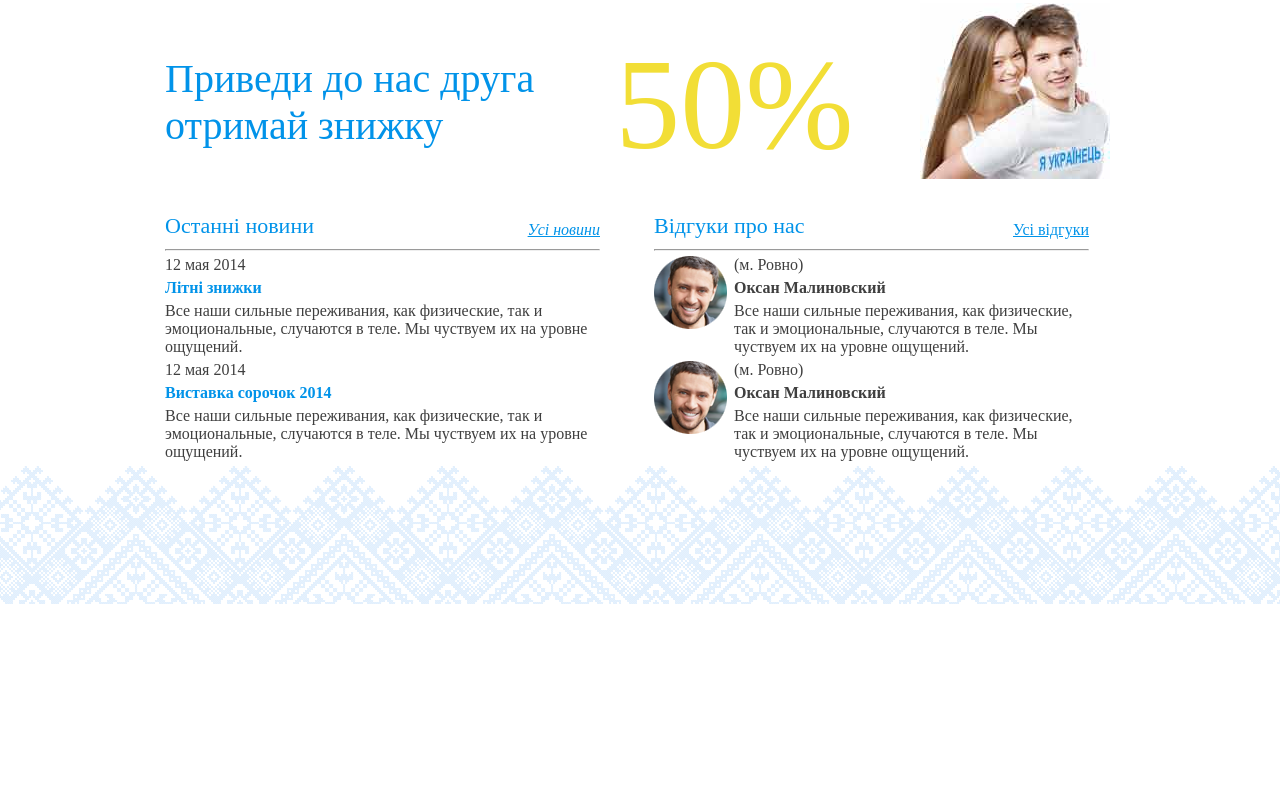
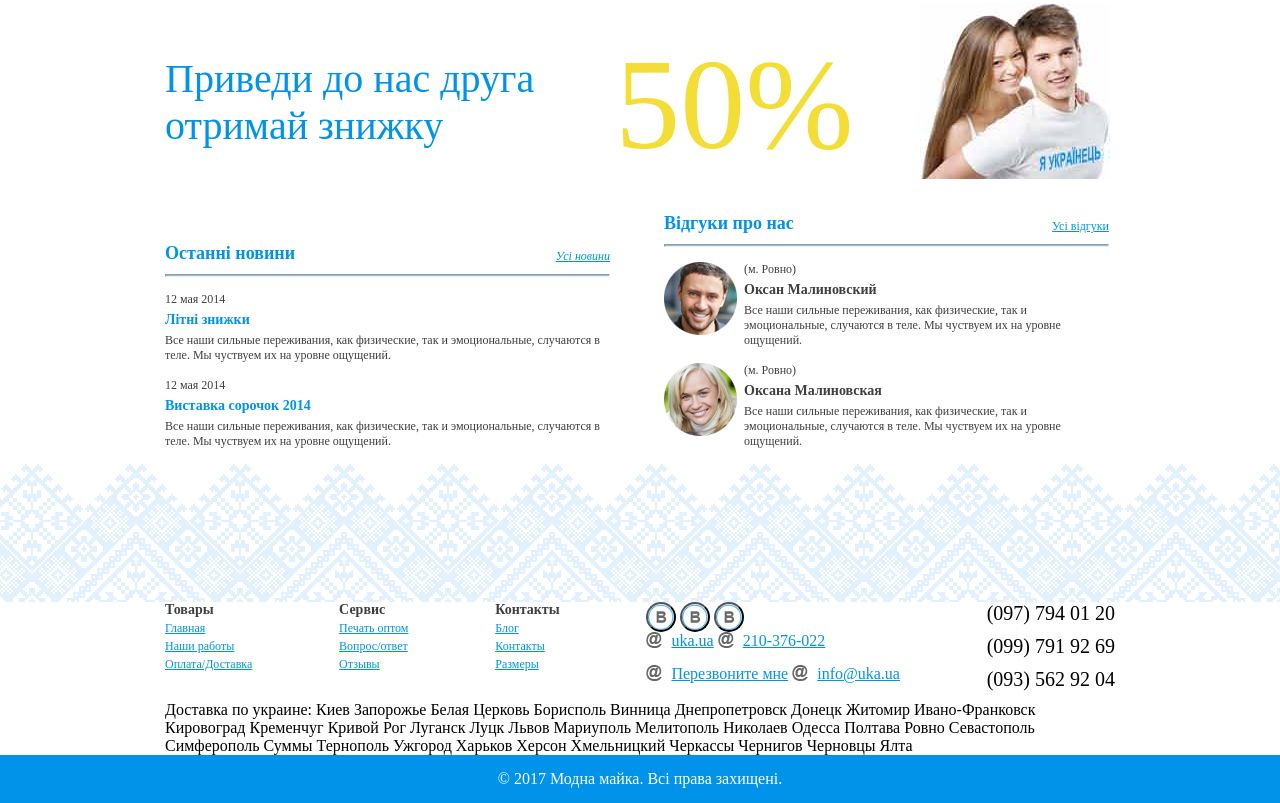
Before and after one commit to otkrivashkin/futbolki, a website: page app/index.html in a window 1280 px wide. Shown: the part 2311-3114 px from the top of the page. Before the commit the page ends 2915 px from the top, so only its background shows below. Drawn offline with Linux system fonts and the light colour scheme.

Commit message:
saving...

```diff
--- a/app/index.html
+++ b/app/index.html
@@ -237,7 +237,7 @@
 			</div>
 			<div class="content">
 				<p>(м. Ровно)</p>
-				<p>Оксан Малиновский</p>
+				<p>Оксана Малиновская</p>
 				<p>Все наши сильные переживания, как физические, так и эмоциональные,
 					случаются в теле. Мы чуствуем их на уровне ощущений.</p>
 			</div>
@@ -245,8 +245,65 @@
 	</section>
     <section class="tracery">
     </section>
-
-
+	<section class="footer">
+		<div class="links">
+			<p>Товары</p>
+			<ul>
+				<li><a href="#">Главная</a></li>
+				<li><a href="#">Наши работы</a></li>
+				<li><a href="#">Оплата/Доставка</a></li>
+			</ul>
+		</div>
+		<div class="links">
+			<p>Сервис</p>
+			<ul>
+				<li><a href="#">Печать оптом</a></li>
+				<li><a href="#">Вопрос/ответ</a></li>
+				<li><a href="#">Отзывы</a></li>
+			</ul>
+		</div>
+		<div class="links">
+			<p>Контакты</p>
+			<ul>
+				<li><a href="#">Блог</a></li>
+				<li><a href="#">Контакты</a></li>
+				<li><a href="#">Размеры</a></li>
+			</ul>
+		</div>
+		<div class="contacts">
+			<ul class="buttons">
+				<li>
+					<button>VK</button>
+				</li>
+				<li>
+					<button>OK</button>
+				</li>
+				<li>
+					<button>FB</button>
+				</li>
+			</ul>
+			<ul class="social-btn">
+				<li><a href="#">uka.ua</a></li>
+				<li><a href="#">210-376-022</a></li>
+			</ul>
+			<ul class="social-btn">
+				<li><a href="#">Перезвоните мне</a></li>
+				<li><a href="#">info@uka.ua</a></li>
+			</ul>
+		</div>
+		<div class="phone">
+			<p>(097) 794 01 20</p>
+			<p>(099) 791 92 69</p>
+			<p>(093) 562 92 04</p>
+		</div>
+	</section>
+	<section class="bottom-text container">
+		<p>Доставка по украине: Киев Запорожье Белая Церковь Борисполь Винница Днепропетровск Донецк Житомир Ивано-Франковск Кировоград Кременчуг Кривой Рог Луганск Луцк Львов
+		Мариуполь Мелитополь Николаев Одесса Полтава Ровно Севастополь Симферополь Суммы Тернополь Ужгород Харьков Херсон Хмельницкий Черкассы Чернигов Черновцы Ялта</p>
+	</section>
+	<section class="copyright">
+		<p>© 2017 Модна майка. Всі права захищені.</p>
+	</section>
 
 
 
--- a/app/sass/main.scss
+++ b/app/sass/main.scss
@@ -601,11 +601,8 @@ nav {
 	display: block;
 	margin-top: 30px;
 	.width {
-		width: calc(100% /2 - 40px);
+		width: calc(100% /2 - 30px);
 	}
-	.left {
-		display: inline-block;
-		margin-right: 50px;
 	.title {
 		position: relative;
 		display: inline-block;
@@ -613,7 +610,8 @@ nav {
 		p {
 			display: inline-block;
 			color: #0193e9;
-				font-size: 22px;
+			font-size: 18px;
+			font-weight: 700;
 		}
 		a {
 			position: absolute;
@@ -622,19 +620,32 @@ nav {
 			color: #0193e9;
 			bottom: 0;
 			right: 0;
+			font-size: 12px;
 		}
 	}
 	.content {
 		display: block;
+		margin: 15px 0;
 		p {
 			margin: 5px 0;
 			color: #3F3F3F;
+			font-size: 12px;
 			&:nth-child(2) {
 				color: #0193e9;
 				font-weight: 700;
+				font-size: 14px;
 			}
 		}
 	}
+	hr {
+		color: #0193e9;
+		height: 3px;
+	}
+	.left {
+		display: inline-block;
+		margin-right: 50px;
+
+
 	}
 	.right {
 		display: inline-block;
@@ -642,31 +653,18 @@ nav {
 			display: block;
 			width: 100%;
 			position: relative;
-			p {
-				display: inline-block;
-				color: #0193e9;
-				font-size: 22px;
-			}
-			a {
-				display: inline-block;
-				color: #0193e9;
-				position: absolute;
-				right: 0;
-				bottom: 0;
-			}
 		}
 		.content {
 			display: block;
 			padding-left: 80px;
 			background: url("../img/reviews/man-1.png") no-repeat 0 0;
-			p {
-				margin: 5px 0;
+			p:nth-child(2) {
 				color: #3F3F3F;
-				&:nth-child(2) {
-					color: #3F3F3F;
-					font-weight: 700;
+
 			}
 		}
+		.content:nth-child(4) {
+			background: url("../img/reviews/woman-1.png") no-repeat 0 0;
 		}
 	}
 }
@@ -678,3 +676,78 @@ nav {
 	height: 138px;
 	transform: rotate(180deg);
 }
+
+.footer {
+	@extend .container;
+	display: flex;
+	flex-wrap: nowrap;
+	justify-content: space-between;
+
+	.links {
+		flex: auto;
+		p {
+			font-weight: 700;
+			font-size: 14px;
+			color: #3F3F3F;
+		}
+		ul {
+			li {
+				list-style: none;
+				a {
+					color: #0193e9;
+					margin: 7px 0;
+					font-size: 12px;
+				}
+			}
+		}
+	}
+	.contacts {
+		flex: auto;
+		.buttons {
+			display: block;
+			li {
+				display: inline;
+				button {
+					background: url("../img/social-circle-vk.png") no-repeat 0 0;
+					text-indent: -9999px;
+					background-size: contain;
+					width: 30px;
+					height: 30px;
+					border-radius: 50%;
+				}
+			}
+		}
+		.social-btn {
+			li {
+				display: inline-block;
+				padding-left: 25px;
+				background: url("../img/social-mail.png") no-repeat 0 0;
+				margin-bottom: 15px;
+				a {
+					display: inline-block;
+					color: #0193e9;
+				}
+			}
+		}
+	}
+	.phone {
+		font-size: 20px;
+		p {
+			display: block;
+			margin-bottom: 10px;
+		}
+	}
+}
+
+.bottom-text {
+	p {
+		display: inline;
+	}
+}
+
+.copyright {
+	background-color: #0193e9;
+	text-align: center;
+	padding: 15px;
+	color: white;
+}
```
Also changed, not shown: app/css/main.css. Lines whose indentation alone changed are shown as unchanged.
